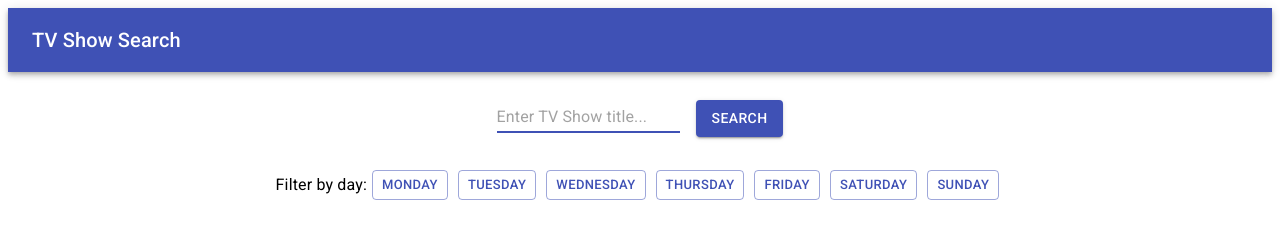
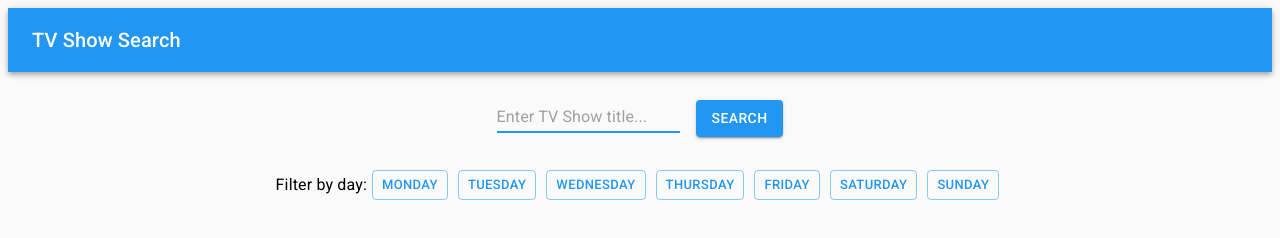
Before and after one commit to celinawierzbicka/TVShowSearch-React-Redux, a React app: page / in a window 1280 px wide. Built offline with nearby package versions, Linux system fonts and the light colour scheme.

Commit message:
changed theme color

```diff
--- a/src/components/App.js
+++ b/src/components/App.js
@@ -5,12 +5,20 @@ import NavBar from './NavBar'
 import ShowList from './ShowList';
 import SearchBar from './SearchBar';
 import ShowDetails from './ShowDetails';
+import { MuiThemeProvider, createMuiTheme } from '@material-ui/core/styles';
+import blue from '@material-ui/core/colors/blue';
+import '../styles.css'
 
-import '../styles.css'
+const theme = createMuiTheme({
+  palette: {
+    primary: blue,
+  },
+});
 
 const App = () => {
     return(
         <div>
+            <MuiThemeProvider theme={theme}>
             <BrowserRouter>
                 <div>
                     <NavBar />
@@ -20,6 +28,7 @@ const App = () => {
                     <Route path="/show/:id" component={ShowDetails} />
                 </div>
             </BrowserRouter>
+            </MuiThemeProvider>
         </div>
     )
 };
--- a/src/components/SearchBar.js
+++ b/src/components/SearchBar.js
@@ -5,7 +5,6 @@ import { makeStyles } from '@material-ui/core/styles';
 import Input from '@material-ui/core/Input';
 import Button from '@material-ui/core/Button';
 import { Typography } from '@material-ui/core';
-import { MemoryRouter as Router } from 'react-router';
 
 const useStyles = makeStyles((theme) => ({
     root: {
--- a/src/components/ShowDetails.js
+++ b/src/components/ShowDetails.js
@@ -76,7 +76,7 @@ const ShowDetails = function(props) {
                             {props.selectedShow.show.name}
                         </Typography>
                         <Typography className={classes.pos} color="textSecondary">
-                            Genre: {props.selectedShow.show.genres.join(", ")}
+                            Genre: {props.selectedShow.show.genres.length > 0 ? props.selectedShow.show.genres.join(", ") : "Not available"}
                         </Typography>
                         <Typography variant="body2" component="p">
                             Rating: {props.selectedShow.show.rating.average ? props.selectedShow.show.rating.average : "Not available" }
--- a/src/components/ShowList.js
+++ b/src/components/ShowList.js
@@ -17,8 +17,9 @@ const useStyles = makeStyles({
     minWidth: 275,
     display: "flex",
     flexWrap: "wrap",
-    justifyContent: "space-between",
+    justifyContent: "center",
     margin: 10,
+    backgroundColor: "white"
   },
   title: {
     fontSize: 14,
@@ -35,10 +36,11 @@ const useStyles = makeStyles({
     flexGrow: 2,
     display: "flex",
     flexDirection: "column",
-    justifyContent: "space-between",
+    justifyContent: "flex-start",
   },
   action: {
       alignSelf: "flex-end",
+      marginTop: "auto",
   }
 });
 
@@ -54,7 +56,7 @@ const ShowList = function(props) {
             return <Typography>Please search for TV Shows first.</Typography>
         } else if (props.filteredShows.length > 0){
             let showList = props.filteredShows.sort(function(a, b){return b.show.rating.average - a.show.rating.average}).map(show => {
-                return (
+                 return (
                     <Card className={classes.root} key={show.show.id}>
                         <CardMedia
                             className={classes.media}
@@ -69,13 +71,13 @@ const ShowList = function(props) {
                                     {show.show.name}
                                 </Typography>
                                 <Typography className={classes.pos} color="textSecondary">
-                                    Genre: {show.show.genres.join(", ")}
+                                    Genre: {show.show.genres.length > 0 ? show.show.genres.join(", ") : "Not available"}
                                 </Typography>
                                 <Typography variant="body2" component="p">
                                     Rating: {show.show.rating.average ? show.show.rating.average : "Not available" }
                                 </Typography>
                                 <CardActions className={classes.action}>
-                                    <Button variant="outlined" size="medium" component={RouterLink} to={"/show/"+show.show.id} onClick={() => onSelectShow(show.show.id)}>See details</Button>
+                                    <Button variant="outlined" color="primary" size="medium" component={RouterLink} to={"/show/"+show.show.id} onClick={() => onSelectShow(show.show.id)}>See details</Button>
                                 </CardActions>
                         </CardContent>
                     </Card>
--- a/src/styles.css
+++ b/src/styles.css
@@ -1,3 +1,7 @@
+:root {
+    background: #fafafa;
+}
+
 .filter-wrapper {
     margin: 20px 0px;
     display: flex;
```
